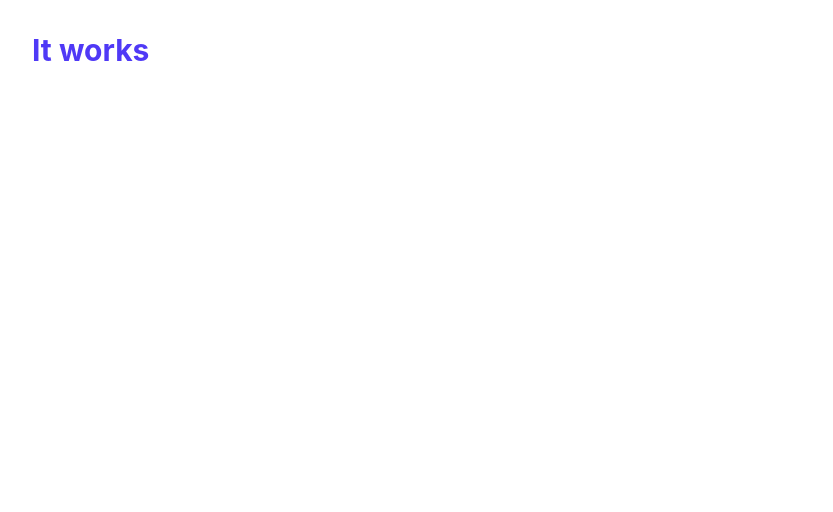
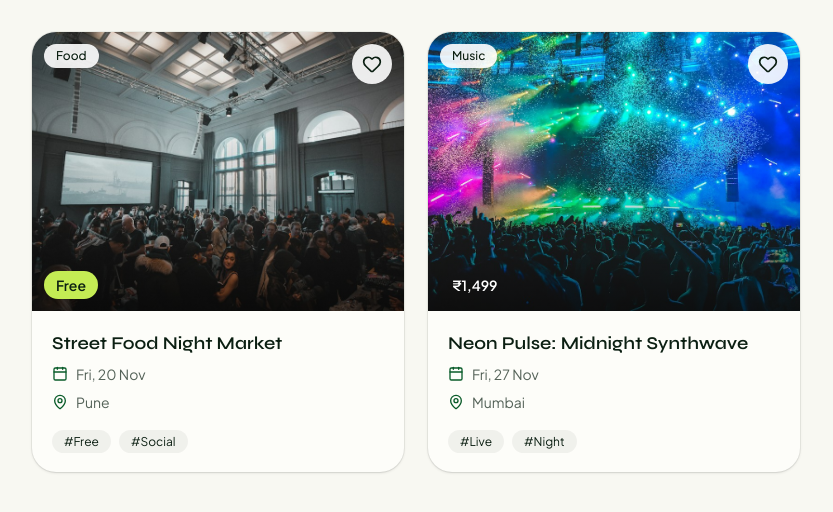
Before and after one commit to Akshita153/event-discovery-dashboard, a React (Vite) app: page / in a window 1280 px wide. Shown: the top 512 px of the page, without its empty margins (0-833 px from the left). Built offline with nearby package versions, Linux system fonts and the light colour scheme.

Commit message:
feat: add base theme, event types, formatters and EventCard

```diff
--- a/index.html
+++ b/index.html
@@ -1,13 +1,21 @@
 <!doctype html>
 <html lang="en">
+
 <head>
   <meta charset="UTF-8" />
   <link rel="icon" type="image/svg+xml" href="/favicon.svg" />
   <meta name="viewport" content="width=device-width, initial-scale=1.0" />
+  <link rel="preconnect" href="https://fonts.googleapis.com" />
+  <link rel="preconnect" href="https://fonts.gstatic.com" crossorigin />
+  <link
+    href="https://fonts.googleapis.com/css2?family=Plus+Jakarta+Sans:wght@400;500;600&family=Syne:wght@600;700;800&display=swap"
+    rel="stylesheet" />
   <title>event-discovery-dashboard</title>
 </head>
+
 <body>
   <div id="root"></div>
   <script type="module" src="/src/main.tsx"></script>
 </body>
+
 </html>
--- a/src/App.tsx
+++ b/src/App.tsx
@@ -1,3 +1,17 @@
+import eventsData from './data/events.json'
+import type { EventItem } from './types/event'
+import EventCard from './components/events/EventCard'
+
+const events = eventsData as EventItem[]
+
 export default function App() {
-  return <h1 className='p-8 text-3xl font-bold text-indigo-600'>It works</h1>
+  return (
+    <main className='p-8'>
+      <div className='grid max-w-3xl grid-cols-2 gap-6'>
+        {events.map((e) => (
+          <EventCard key={e.id} event={e} />
+        ))}
+      </div>
+    </main>
+  )
 }
--- /dev/null
+++ b/src/components/events/EventCard.tsx
@@ -0,0 +1,64 @@
+import { Calendar, Heart, MapPin } from 'lucide-react'
+import type { EventItem } from '../../types/event'
+import { formatDate, formatPrice } from '../../lib/format'
+import Tag from '../ui/Tag'
+
+type Props = {
+  event: EventItem
+  saved?: boolean
+  onToggleSave?: (id: number) => void
+}
+
+export default function EventCard({ event, saved = false, onToggleSave }: Props) {
+  const isFree = event.price === 0
+
+  return (
+    <article className='flex h-full flex-col overflow-hidden rounded-3xl bg-card shadow-sm ring-1 ring-ink/5'>
+      <div className='relative aspect-[4/3] overflow-hidden'>
+        <img src={event.image} alt={event.title} className='h-full w-full object-cover' />
+        <div className='absolute inset-x-0 bottom-0 h-1/2 bg-linear-to-t from-black/60 to-transparent' />
+
+        <span className='absolute left-3 top-3 rounded-full bg-white/90 px-3 py-1 text-xs font-medium text-ink'>
+          {event.category}
+        </span>
+
+        <button
+          type='button'
+          aria-label={saved ? `Remove ${event.title} from saved` : `Save ${event.title}`}
+          aria-pressed={saved}
+          onClick={() => onToggleSave?.(event.id)}
+          className='absolute right-3 top-3 grid size-10 place-items-center rounded-full bg-white/90 text-ink focus-visible:ring-2 focus-visible:ring-brand'
+        >
+          <Heart size={20} fill={saved ? 'currentColor' : 'none'} />
+        </button>
+
+        <span
+          className={`absolute bottom-3 left-3 rounded-full px-3 py-1 text-sm font-semibold ${
+            isFree ? 'bg-lime text-ink' : 'text-white'
+          }`}
+        >
+          {formatPrice(event.price)}
+        </span>
+      </div>
+
+      <div className='flex flex-1 flex-col gap-2 p-5'>
+        <h3 className='font-display text-lg font-semibold leading-snug'>{event.title}</h3>
+        <p className='flex items-center gap-2 text-sm text-ink/70'>
+          <Calendar size={16} className='text-brand' aria-hidden='true' />
+          {formatDate(event.date)}
+        </p>
+        <p className='flex items-center gap-2 text-sm text-ink/70'>
+          <MapPin size={16} className='text-brand' aria-hidden='true' />
+          {event.location}
+        </p>
+        <ul className='mt-auto flex flex-wrap gap-2 pt-2'>
+          {event.tags.map((tag) => (
+            <li key={tag}>
+              <Tag label={tag} />
+            </li>
+          ))}
+        </ul>
+      </div>
+    </article>
+  )
+}
--- /dev/null
+++ b/src/components/ui/Tag.tsx
@@ -0,0 +1,3 @@
+export default function Tag({ label }: { label: string }) {
+  return <span className='rounded-full bg-ink/5 px-3 py-1 text-xs'>#{label}</span>
+}
--- /dev/null
+++ b/src/data/events.json
@@ -0,0 +1,22 @@
+[
+  {
+    "id": 1,
+    "title": "Street Food Night Market",
+    "category": "Food",
+    "date": "2026-11-20",
+    "location": "Pune",
+    "price": 0,
+    "tags": ["Free", "Social"],
+    "image": "/images/event-1.jpg"
+  },
+  {
+    "id": 2,
+    "title": "Neon Pulse: Midnight Synthwave",
+    "category": "Music",
+    "date": "2026-11-27",
+    "location": "Mumbai",
+    "price": 1499,
+    "tags": ["Live", "Night"],
+    "image": "/images/event-2.jpg"
+  }
+]
--- a/src/index.css
+++ b/src/index.css
@@ -1,2 +1,18 @@
 @import 'tailwindcss';
 @custom-variant dark (&:where(.dark, .dark *));
+
+@theme {
+  --font-display: 'Syne', sans-serif;
+  --font-body: 'Plus Jakarta Sans', sans-serif;
+  --color-ink: #0b1f12;
+  --color-brand: #0a5c2a;
+  --color-lime: #c4ec54;
+  --color-paper: #f8f8f2;
+  --color-card: #fdfdf9;
+}
+
+body {
+  font-family: var(--font-body);
+  background: var(--color-paper);
+  color: var(--color-ink);
+}
--- /dev/null
+++ b/src/lib/format.ts
@@ -0,0 +1,5 @@
+export const formatDate = (iso: string) =>
+  new Date(iso).toLocaleDateString('en-IN', { weekday: 'short', day: 'numeric', month: 'short' })
+
+export const formatPrice = (price: number) =>
+  price === 0 ? 'Free' : `₹${price.toLocaleString('en-IN')}`
--- /dev/null
+++ b/src/types/event.ts
@@ -0,0 +1,12 @@
+export type Category = 'Music' | 'Tech' | 'Nightlife' | 'Food' | 'Sports' | 'Art'
+
+export type EventItem = {
+  id: number
+  title: string
+  category: Category
+  date: string
+  location: string
+  price: number
+  tags: string[]
+  image: string
+}
```
Also changed, not shown: public/images/event-1.jpg (added), public/images/event-2.jpg (added). Lines whose indentation alone changed are shown as unchanged.
